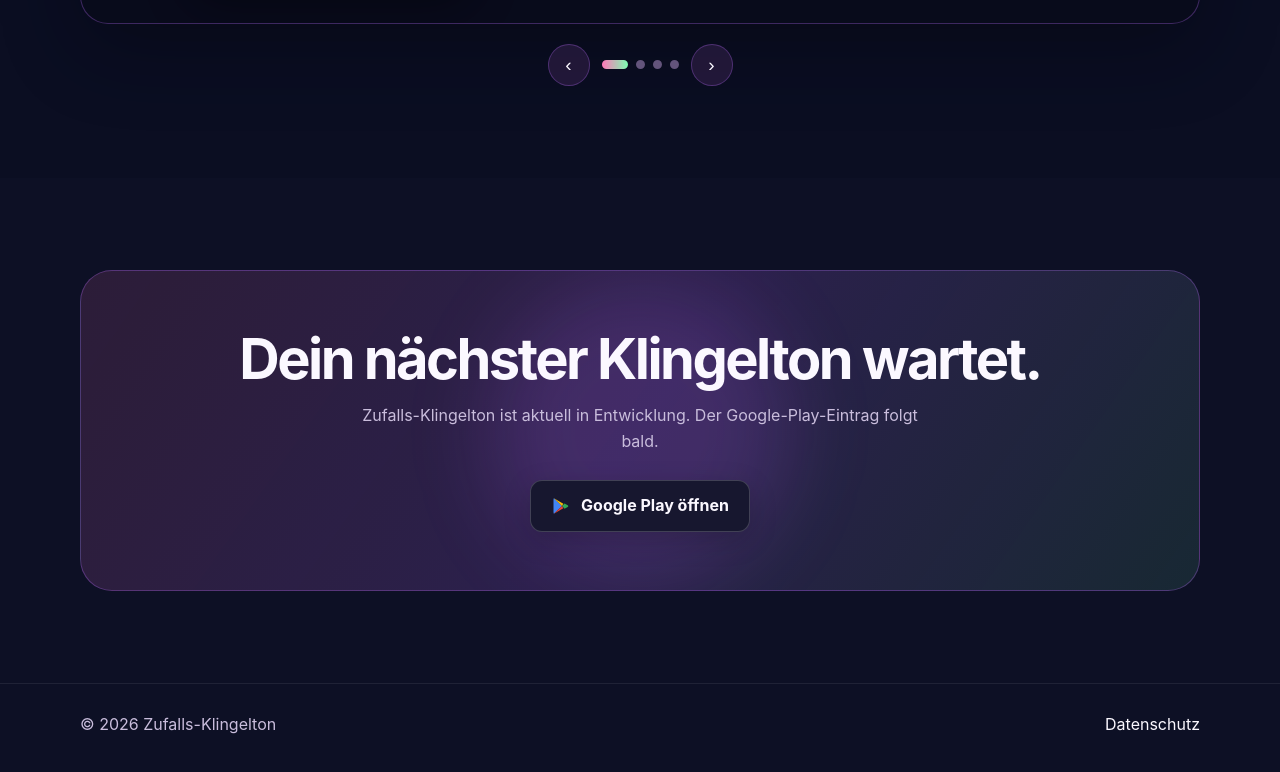
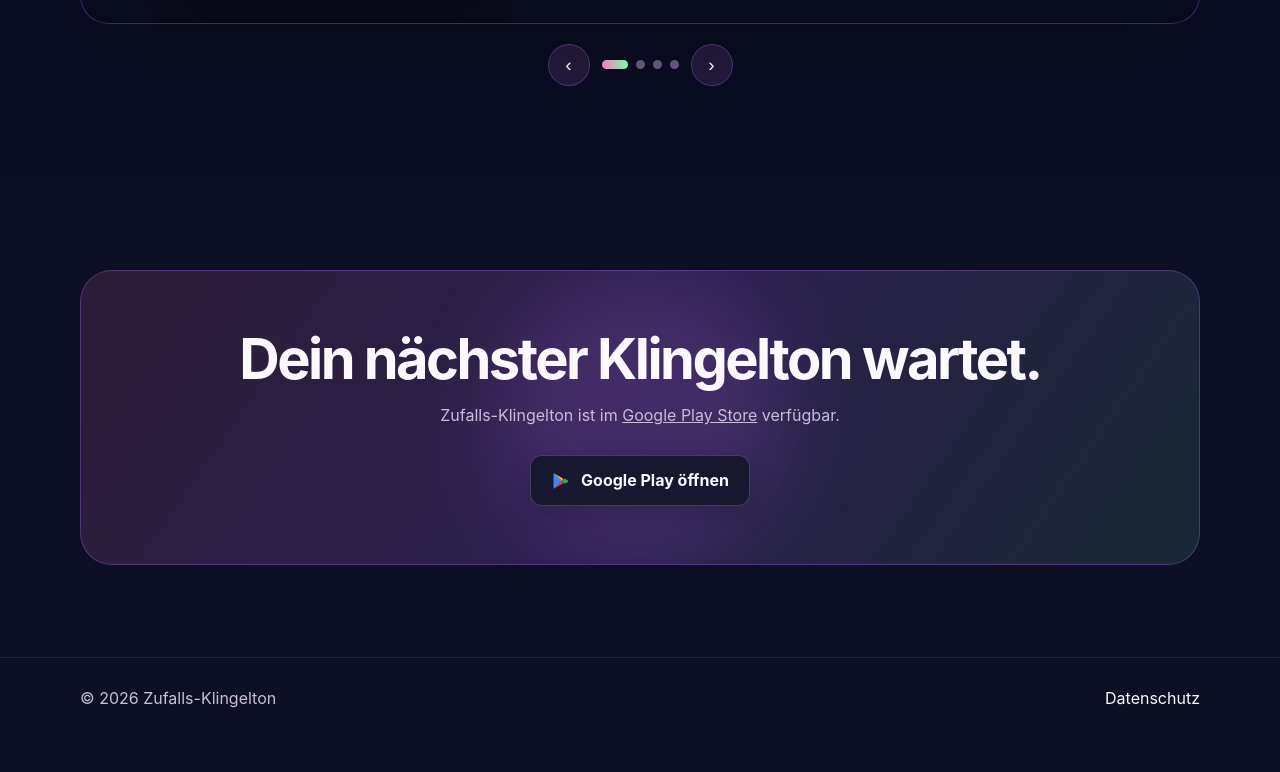
Before and after one commit to bj-eberhardt/zufalls-klingelton, a plain HTML site: page pages/index.html in a window 1280 px wide. Shown: the part 3241-4013 px from the top of the page. Drawn offline with Linux system fonts and the light colour scheme.

Commit message:
adding release url for google play store

```diff
--- a/pages/index.html
+++ b/pages/index.html
@@ -285,7 +285,7 @@
       <div class="wrap">
         <div class="cta-card">
           <h2>Dein nächster Klingelton wartet.</h2>
-          <p>Zufalls-Klingelton ist aktuell in Entwicklung. Der Google-Play-Eintrag folgt bald.</p>
+          <p>Zufalls-Klingelton ist im <a href="https://play.google.com/store/apps/details?id=de.emailspeicher.zufallsklingelton" target="_blank" rel="noopener">Google Play Store</a> verfügbar.</p>
           <a class="button" href="https://play.google.com/store/apps/details?id=de.emailspeicher.zufallsklingelton" target="_blank" rel="noopener"><svg class="play-icon" viewBox="0 0 24 24" aria-hidden="true"><path class="blue" d="M3.5 2.8 13.2 12 3.5 21.2c-.3-.4-.5-.9-.5-1.6V4.4c0-.7.2-1.2.5-1.6z"/><path class="green" d="m13.2 12 3.1-3 3.7 2.1c1 .6 1.1 1.4 0 2l-3.7 2.1z"/><path class="yellow" d="m3.5 2.8 11.3 6.4-1.6 2.8z"/><path class="red" d="m3.5 21.2 11.3-6.4-1.6-2.8z"/></svg>Google Play öffnen</a>
         </div>
       </div>
```
